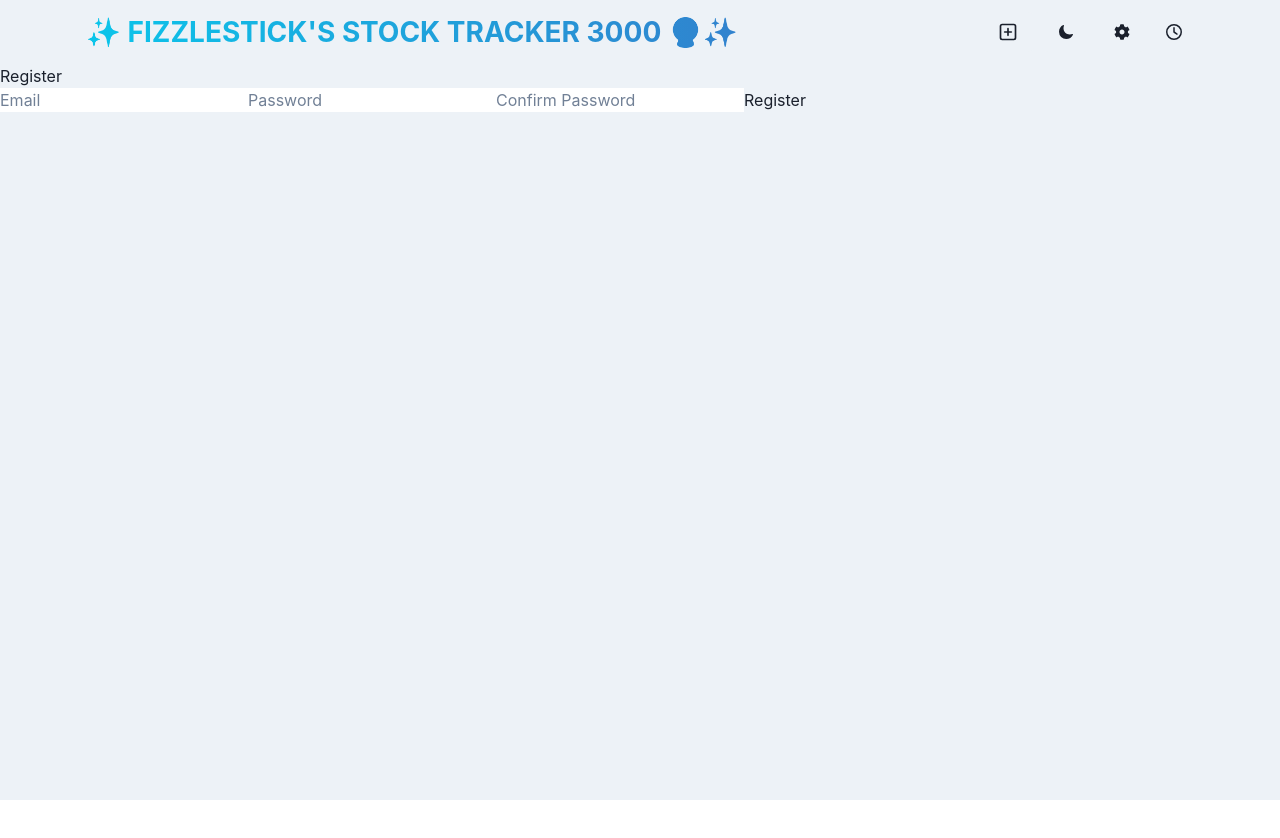
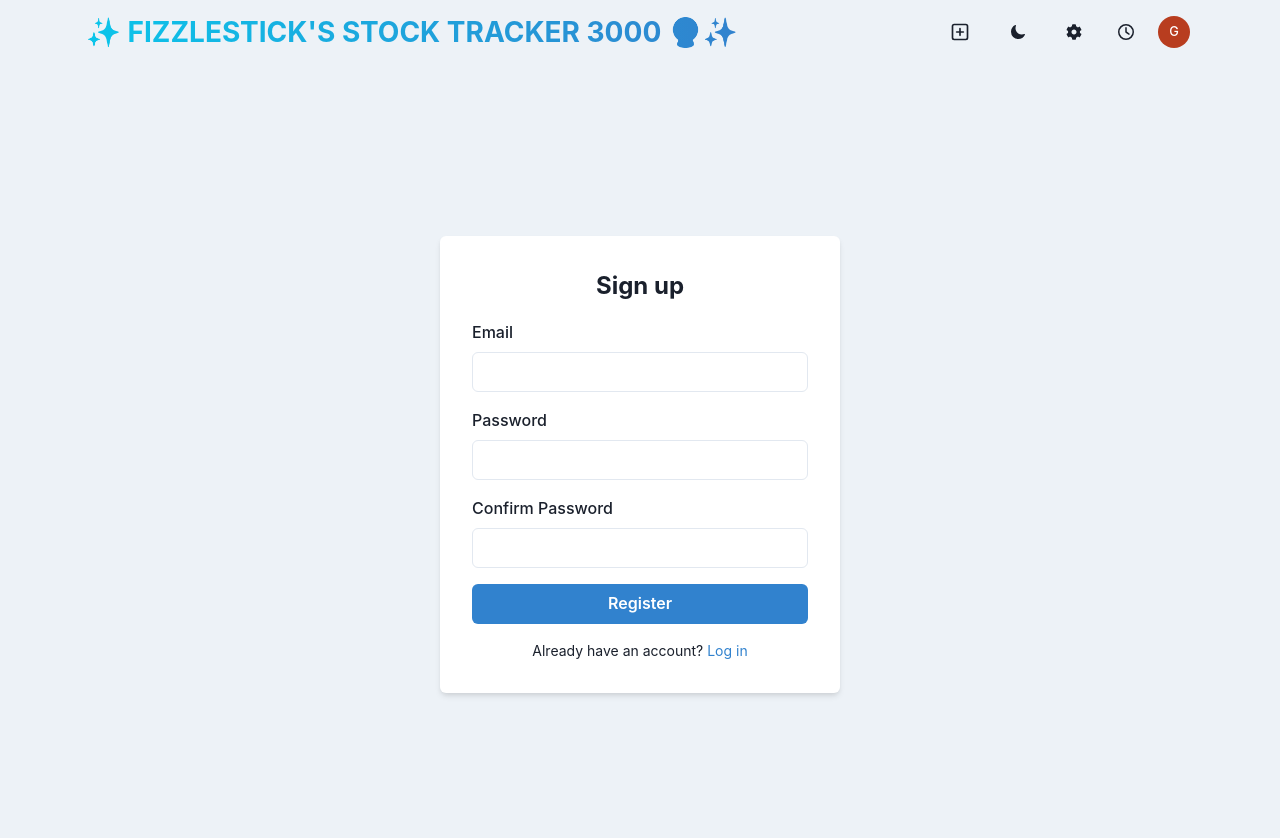
Before and after one commit to Peter-Pander/fizzlesticks-stock-tracker-3000, a React (Vite) app in the folder frontend/: page /register in a window 1280 px wide. Shown: the top 838 px of the page. Before the commit the page ends 800 px from the top, so only its background shows below. Built offline with nearby package versions, Linux system fonts and the light colour scheme; no server answers.

Commit message:
Style register/login and add user icon in navbar

```diff
--- a/frontend/src/components/Navbar.jsx
+++ b/frontend/src/components/Navbar.jsx
@@ -1,4 +1,4 @@
-import React, { useState } from "react";
+import React, { useContext } from "react";
 import {
   Button,
   Container,
@@ -19,8 +19,10 @@ import {
   useToast,
   IconButton,
   useColorModeValue,
+  Avatar,
+  Link as ChakraLink,
 } from "@chakra-ui/react";
-import { Link } from "react-router-dom";
+import { Link, useNavigate } from "react-router-dom";
 import { PlusSquareIcon, EditIcon } from "@chakra-ui/icons";
 import { IoMoon } from "react-icons/io5";
 import { LuSun } from "react-icons/lu";
@@ -28,11 +30,18 @@ import { FaCog } from "react-icons/fa";
 
 // Import your context & the ChangelogDropdown
 import { useInventorySettings } from "../context/InventorySettingsContext";
-import ChangeLogDropdown from "./ChangeLogDropdown"; // <--- Add this
+import ChangeLogDropdown from "./ChangeLogDropdown";
+
+// NEW: import AuthContext
+import { AuthContext } from "../context/AuthContext";
 
 const Navbar = () => {
   const { colorMode, toggleColorMode } = useColorMode();
   const toast = useToast();
+
+  // NEW: pull user + logout
+  const { user, logout } = useContext(AuthContext);
+  const navigate = useNavigate();
 
   // Inventory settings from context
   const {
@@ -56,6 +65,12 @@ const Navbar = () => {
     });
   };
 
+  // NEW: logout handler
+  const handleLogout = () => {
+    logout();
+    navigate("/login");
+  };
+
   return (
     <Container maxW={"1140px"} px={4}>
       <Flex
@@ -76,7 +91,7 @@ const Navbar = () => {
           <Link to={"/"}> ✨ Fizzlestick's Stock Tracker 3000 🔮✨ </Link>
         </Text>
 
-        {/* --- Right side icons: create, color mode, settings, changelog --- */}
+        {/* --- Right side icons: create, color mode, settings, changelog, user --- */}
         <HStack spacing={2} alignItems={"center"}>
           {/* Create new product button */}
           <Link to={"/create"}>
@@ -97,7 +112,7 @@ const Navbar = () => {
             </MenuButton>
             <MenuList>
               <MenuGroup>
-                {/* Inventory Settings Title */}
+              {/* Inventory Settings Title */}
                 <Text fontSize="lg" fontWeight="bold" px={4} py={2}>
                   Inventory Settings
                 </Text>
@@ -171,8 +186,28 @@ const Navbar = () => {
             </MenuList>
           </Menu>
 
-          {/* Changelog icon: separate from gear, use EditIcon */}
+          {/* Changelog icon */}
           <ChangeLogDropdown />
+
+          {/* NEW: User avatar dropdown */}
+          <Menu>
+            <MenuButton as={IconButton} variant="ghost">
+              <Avatar size="sm" name={user?.email || "Guest"} />
+            </MenuButton>
+            <MenuList>
+              {user ? (
+                <>
+                  <MenuItem isDisabled>{user.email}</MenuItem>
+                  <MenuDivider />
+                  <MenuItem onClick={handleLogout}>Logout</MenuItem>
+                </>
+              ) : (
+                <MenuItem as={ChakraLink} to="/login">
+                  Login
+                </MenuItem>
+              )}
+            </MenuList>
+          </Menu>
         </HStack>
       </Flex>
     </Container>
--- a/frontend/src/pages/Login.jsx
+++ b/frontend/src/pages/Login.jsx
@@ -1,44 +1,95 @@
-import React, { useState, useContext } from 'react';
-import axios from 'axios';
-import { AuthContext } from '../context/AuthContext';
+import {
+  Box,
+  Button,
+  Input,
+  Text,
+  VStack,
+  useToast,
+  FormControl,
+  FormLabel,
+  Link as ChakraLink,
+} from "@chakra-ui/react";
+import { useState, useContext } from "react";
+import { AuthContext } from "../context/AuthContext";
+import { useNavigate, Link } from "react-router-dom";
+import axios from "axios";
 
 const Login = () => {
   const { setUser, setToken } = useContext(AuthContext);
-  const [email, setEmail] = useState('');
-  const [password, setPassword] = useState('');
+  const [email, setEmail] = useState("");
+  const [password, setPassword] = useState("");
+  const toast = useToast();
+  const navigate = useNavigate();
 
   const submitHandler = async (e) => {
     e.preventDefault();
     try {
-      const { data } = await axios.post('/api/auth/login', { email, password });
+      const { data } = await axios.post("/api/auth/login", { email, password });
       setUser(data.user);
       setToken(data.token);
-      localStorage.setItem('token', data.token);
-      // Redirect to dashboard/inventory...
+      localStorage.setItem("token", data.token);
+      navigate("/"); // Go to homepage after login
     } catch (error) {
-      console.error(error.response.data.message);
+      toast({
+        title: "Login failed",
+        description: error.response?.data?.message || "Invalid credentials.",
+        status: "error",
+        duration: 3000,
+        isClosable: true,
+      });
     }
   };
 
   return (
-    <form onSubmit={submitHandler}>
-      <h2>Login</h2>
-      <input
+    <Box minH="100vh" display="flex" alignItems="center" justifyContent="center">
+      <Box
+        as="form"
+        onSubmit={submitHandler}
+        bg="white"
+        p={8}
+        rounded="md"
+        boxShadow="md"
+        width="100%"
+        maxW="400px"
+      >
+        <VStack spacing={4} align="stretch">
+          <Text fontSize="2xl" fontWeight="bold" textAlign="center">
+            Log in
+          </Text>
+
+          <FormControl>
+            <FormLabel>Email</FormLabel>
+            <Input
               type="email"
-        placeholder="Email"
               value={email}
               onChange={(e) => setEmail(e.target.value)}
               required
             />
-      <input
+          </FormControl>
+
+          <FormControl>
+            <FormLabel>Password</FormLabel>
+            <Input
               type="password"
-        placeholder="Password"
               value={password}
               onChange={(e) => setPassword(e.target.value)}
               required
             />
-      <button type="submit">Login</button>
-    </form>
+          </FormControl>
+
+          <Button colorScheme="blue" type="submit" width="full">
+            Log in
+          </Button>
+
+          <Text fontSize="sm" textAlign="center">
+            Don't have an account?{" "}
+            <ChakraLink as={Link} to="/register" color="blue.500">
+              Register
+            </ChakraLink>
+          </Text>
+        </VStack>
+      </Box>
+    </Box>
   );
 };
 
--- a/frontend/src/pages/Register.jsx
+++ b/frontend/src/pages/Register.jsx
@@ -1,62 +1,121 @@
-import React, { useState, useContext } from 'react';
-import axios from 'axios';
-import { AuthContext } from '../context/AuthContext';
+import {
+  Box,
+  Button,
+  Input,
+  Text,
+  VStack,
+  useToast,
+  FormControl,
+  FormLabel,
+  Link as ChakraLink,
+} from "@chakra-ui/react";
+import { useState, useContext } from "react";
+import { AuthContext } from "../context/AuthContext";
+import { useNavigate, Link } from "react-router-dom";
+import axios from "axios";
 
 const Register = () => {
   const { setUser, setToken } = useContext(AuthContext);
-  const [email, setEmail] = useState('');
-  const [password, setPassword] = useState('');
-  const [confirmPassword, setConfirmPassword] = useState('');
-  const [errorMessage, setErrorMessage] = useState('');
+  const [email, setEmail] = useState("");
+  const [password, setPassword] = useState("");
+  const [confirmPassword, setConfirmPassword] = useState("");
+  const toast = useToast();
+  const navigate = useNavigate();
 
   const submitHandler = async (e) => {
     e.preventDefault();
 
-    // Basic validation for password matching
     if (password !== confirmPassword) {
-      setErrorMessage("Passwords do not match");
+      toast({
+        title: "Passwords do not match",
+        status: "error",
+        duration: 3000,
+        isClosable: true,
+      });
       return;
     }
 
     try {
-      const { data } = await axios.post('/api/auth/register', { email, password });
+      const { data } = await axios.post("/api/auth/register", {
+        email,
+        password,
+      });
+
       setUser(data.user);
       setToken(data.token);
-      localStorage.setItem('token', data.token);
-      // Optionally redirect to a dashboard or other protected page here
+      localStorage.setItem("token", data.token);
+      navigate("/");
     } catch (error) {
-      console.error(error.response?.data?.message || error.message);
-      setErrorMessage(error.response?.data?.message || "Registration failed");
+      toast({
+        title: "Registration failed",
+        description: error.response?.data?.message || "Please try again.",
+        status: "error",
+        duration: 3000,
+        isClosable: true,
+      });
     }
   };
 
   return (
-    <form onSubmit={submitHandler}>
-      <h2>Register</h2>
-      {errorMessage && <p style={{ color: 'red' }}>{errorMessage}</p>}
-      <input
+    <Box minH="100vh" display="flex" alignItems="center" justifyContent="center">
+      <Box
+        as="form"
+        onSubmit={submitHandler}
+        bg="white"
+        p={8}
+        rounded="md"
+        boxShadow="md"
+        width="100%"
+        maxW="400px"
+      >
+        <VStack spacing={4} align="stretch">
+          <Text fontSize="2xl" fontWeight="bold" textAlign="center">
+            Sign up
+          </Text>
+
+          <FormControl>
+            <FormLabel>Email</FormLabel>
+            <Input
               type="email"
-        placeholder="Email"
               value={email}
               onChange={(e) => setEmail(e.target.value)}
               required
             />
-      <input
+          </FormControl>
+
+          <FormControl>
+            <FormLabel>Password</FormLabel>
+            <Input
               type="password"
-        placeholder="Password"
               value={password}
               onChange={(e) => setPassword(e.target.value)}
               required
             />
-      <input
+          </FormControl>
+
+          <FormControl>
+            <FormLabel>Confirm Password</FormLabel>
+            <Input
               type="password"
-        placeholder="Confirm Password"
               value={confirmPassword}
               onChange={(e) => setConfirmPassword(e.target.value)}
               required
             />
-      <button type="submit">Register</button>
-    </form>
+          </FormControl>
+
+          <Button colorScheme="blue" type="submit" width="full">
+            Register
+          </Button>
+
+          <Text fontSize="sm" textAlign="center">
+            Already have an account?{" "}
+            <ChakraLink as={Link} to="/login" color="blue.500">
+              Log in
+            </ChakraLink>
+          </Text>
+        </VStack>
+      </Box>
+    </Box>
   );
 };
 
```
Lines whose indentation alone changed are shown as unchanged.
